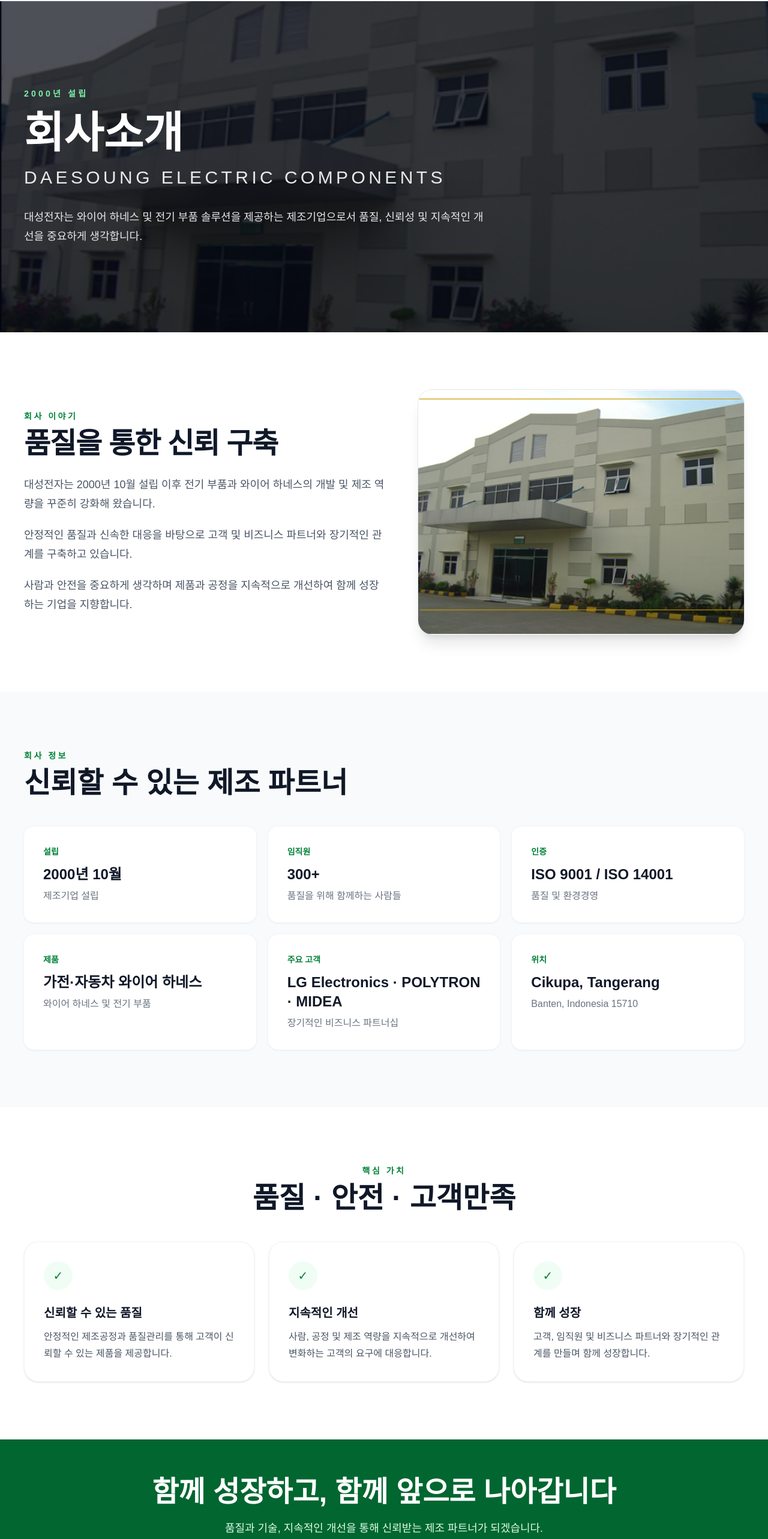
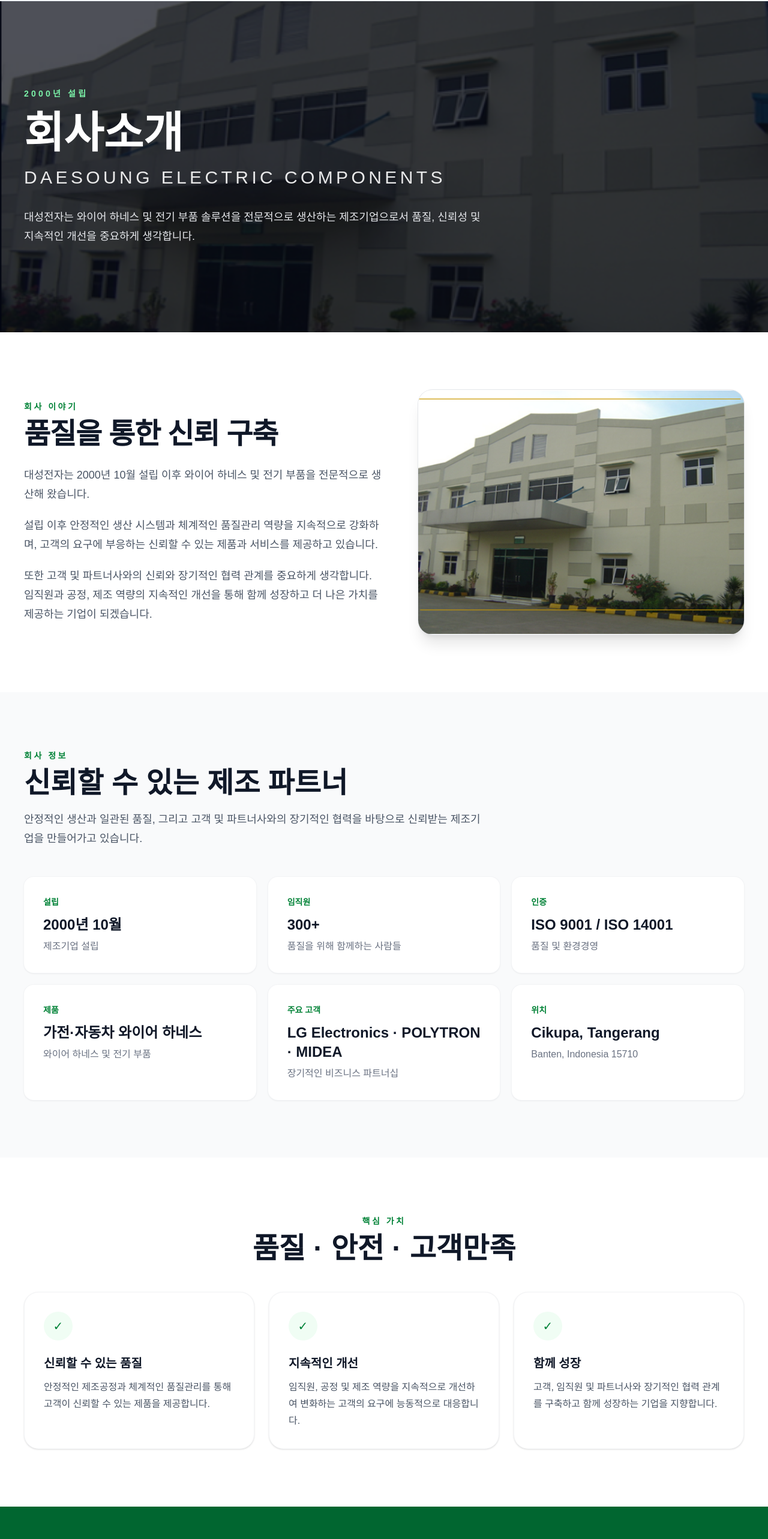
Before and after one commit to whatsupbro7/dsec-website, a Next.js app: page /ko/about in a window 1280 px wide. Shown: the part 96-2662 px from the top of the page at 60% size. Built offline with nearby package versions, Linux system fonts and the light colour scheme.

Commit message:
Refine Korean About Us company profile

```diff
--- a/app/ko/about/page.tsx
+++ b/app/ko/about/page.tsx
@@ -1,11 +1,66 @@
 export default function KoreanAbout() {
   return (
     <main className="bg-white text-slate-800">
-      <section className="relative overflow-hidden bg-gray-950 text-white"><img src="/images/factory.jpg" alt="대성전자 공장" className="absolute inset-0 h-full w-full object-cover" /><div className="absolute inset-0 bg-gray-950/70" /><div className="relative mx-auto max-w-7xl px-6 py-28 md:px-10 md:py-36"><p className="mb-5 text-sm font-semibold uppercase tracking-[0.3em] text-green-300">2000년 설립</p><h1 className="text-5xl font-bold md:text-7xl">회사소개</h1><p className="mt-5 text-xl font-light tracking-[0.18em] text-white/90 md:text-3xl">DAESOUNG ELECTRIC COMPONENTS</p><p className="mt-8 max-w-3xl text-base leading-8 text-gray-200 md:text-lg">대성전자는 와이어 하네스 및 전기 부품 솔루션을 제공하는 제조기업으로서 품질, 신뢰성 및 지속적인 개선을 중요하게 생각합니다.</p></div></section>
-      <section className="px-6 py-20 md:px-10 md:py-24"><div className="mx-auto grid max-w-7xl gap-14 md:grid-cols-[1.05fr_0.95fr] md:items-center"><div><p className="mb-3 text-sm font-semibold uppercase tracking-[0.25em] text-green-700">회사 이야기</p><h2 className="text-3xl font-bold tracking-tight text-gray-900 md:text-5xl">품질을 통한 신뢰 구축</h2><div className="mt-7 space-y-5 text-base leading-8 text-gray-600 md:text-lg"><p>대성전자는 2000년 10월 설립 이후 전기 부품과 와이어 하네스의 개발 및 제조 역량을 꾸준히 강화해 왔습니다.</p><p>안정적인 품질과 신속한 대응을 바탕으로 고객 및 비즈니스 파트너와 장기적인 관계를 구축하고 있습니다.</p><p>사람과 안전을 중요하게 생각하며 제품과 공정을 지속적으로 개선하여 함께 성장하는 기업을 지향합니다.</p></div></div><div className="overflow-hidden rounded-3xl shadow-xl ring-1 ring-gray-200"><img src="/images/factory.jpg" alt="대성전자 공장" className="aspect-[4/3] w-full object-cover" /></div></div></section>
-      <section className="bg-gray-50 px-6 py-20 md:px-10 md:py-24"><div className="mx-auto max-w-7xl"><p className="text-sm font-semibold uppercase tracking-[0.25em] text-green-700">회사 정보</p><h2 className="mt-3 text-3xl font-bold text-gray-900 md:text-5xl">신뢰할 수 있는 제조 파트너</h2><div className="mt-12 grid gap-5 sm:grid-cols-2 lg:grid-cols-3"><Info title="설립" value="2000년 10월" text="제조기업 설립" /><Info title="임직원" value="300+" text="품질을 위해 함께하는 사람들" /><Info title="인증" value="ISO 9001 / ISO 14001" text="품질 및 환경경영" /><Info title="제품" value="가전·자동차 와이어 하네스" text="와이어 하네스 및 전기 부품" /><Info title="주요 고객" value="LG Electronics · POLYTRON · MIDEA" text="장기적인 비즈니스 파트너십" /><Info title="위치" value="Cikupa, Tangerang" text="Banten, Indonesia 15710" /></div></div></section>
-      <section className="px-6 py-20 md:px-10 md:py-24"><div className="mx-auto max-w-7xl"><div className="mb-12 text-center"><p className="text-sm font-semibold uppercase tracking-[0.25em] text-green-700">핵심 가치</p><h2 className="mt-3 text-3xl font-bold text-gray-900 md:text-5xl">품질 · 안전 · 고객만족</h2></div><div className="grid gap-6 md:grid-cols-3"><Value title="신뢰할 수 있는 품질" text="안정적인 제조공정과 품질관리를 통해 고객이 신뢰할 수 있는 제품을 제공합니다." /><Value title="지속적인 개선" text="사람, 공정 및 제조 역량을 지속적으로 개선하여 변화하는 고객의 요구에 대응합니다." /><Value title="함께 성장" text="고객, 임직원 및 비즈니스 파트너와 장기적인 관계를 만들며 함께 성장합니다." /></div></div></section>
-      <section className="bg-green-800 px-6 py-16 text-center text-white"><h2 className="text-3xl font-bold md:text-5xl">함께 성장하고, 함께 앞으로 나아갑니다</h2><p className="mx-auto mt-5 max-w-2xl text-lg leading-8 text-green-100">품질과 기술, 지속적인 개선을 통해 신뢰받는 제조 파트너가 되겠습니다.</p><a href="/ko/contact" className="mt-8 inline-flex rounded-full bg-white px-7 py-3 font-semibold text-green-800">문의하기</a></section>
+      <section className="relative overflow-hidden bg-gray-950 text-white">
+        <img src="/images/factory.jpg" alt="대성전자 공장" className="absolute inset-0 h-full w-full object-cover" />
+        <div className="absolute inset-0 bg-gray-950/70" />
+        <div className="relative mx-auto max-w-7xl px-6 py-28 md:px-10 md:py-36">
+          <p className="mb-5 text-sm font-semibold uppercase tracking-[0.3em] text-green-300">2000년 설립</p>
+          <h1 className="text-5xl font-bold md:text-7xl">회사소개</h1>
+          <p className="mt-5 text-xl font-light tracking-[0.18em] text-white/90 md:text-3xl">DAESOUNG ELECTRIC COMPONENTS</p>
+          <p className="mt-8 max-w-3xl text-base leading-8 text-gray-200 md:text-lg">대성전자는 와이어 하네스 및 전기 부품 솔루션을 전문적으로 생산하는 제조기업으로서 품질, 신뢰성 및 지속적인 개선을 중요하게 생각합니다.</p>
+        </div>
+      </section>
+
+      <section className="px-6 py-20 md:px-10 md:py-24">
+        <div className="mx-auto grid max-w-7xl gap-14 md:grid-cols-[1.05fr_0.95fr] md:items-center">
+          <div>
+            <p className="mb-3 text-sm font-semibold uppercase tracking-[0.25em] text-green-700">회사 이야기</p>
+            <h2 className="text-3xl font-bold tracking-tight text-gray-900 md:text-5xl">품질을 통한 신뢰 구축</h2>
+            <div className="mt-7 space-y-5 text-base leading-8 text-gray-600 md:text-lg">
+              <p>대성전자는 2000년 10월 설립 이후 와이어 하네스 및 전기 부품을 전문적으로 생산해 왔습니다.</p>
+              <p>설립 이후 안정적인 생산 시스템과 체계적인 품질관리 역량을 지속적으로 강화하며, 고객의 요구에 부응하는 신뢰할 수 있는 제품과 서비스를 제공하고 있습니다.</p>
+              <p>또한 고객 및 파트너사와의 신뢰와 장기적인 협력 관계를 중요하게 생각합니다. 임직원과 공정, 제조 역량의 지속적인 개선을 통해 함께 성장하고 더 나은 가치를 제공하는 기업이 되겠습니다.</p>
+            </div>
+          </div>
+          <div className="overflow-hidden rounded-3xl shadow-xl ring-1 ring-gray-200"><img src="/images/factory.jpg" alt="대성전자 공장" className="aspect-[4/3] w-full object-cover" /></div>
+        </div>
+      </section>
+
+      <section className="bg-gray-50 px-6 py-20 md:px-10 md:py-24">
+        <div className="mx-auto max-w-7xl">
+          <div className="mb-12 max-w-3xl">
+            <p className="text-sm font-semibold uppercase tracking-[0.25em] text-green-700">회사 정보</p>
+            <h2 className="mt-3 text-3xl font-bold text-gray-900 md:text-5xl">신뢰할 수 있는 제조 파트너</h2>
+            <p className="mt-5 text-lg leading-8 text-gray-600">안정적인 생산과 일관된 품질, 그리고 고객 및 파트너사와의 장기적인 협력을 바탕으로 신뢰받는 제조기업을 만들어가고 있습니다.</p>
+          </div>
+          <div className="grid gap-5 sm:grid-cols-2 lg:grid-cols-3">
+            <Info title="설립" value="2000년 10월" text="제조기업 설립" />
+            <Info title="임직원" value="300+" text="품질을 위해 함께하는 사람들" />
+            <Info title="인증" value="ISO 9001 / ISO 14001" text="품질 및 환경경영" />
+            <Info title="제품" value="가전·자동차 와이어 하네스" text="와이어 하네스 및 전기 부품" />
+            <Info title="주요 고객" value="LG Electronics · POLYTRON · MIDEA" text="장기적인 비즈니스 파트너십" />
+            <Info title="위치" value="Cikupa, Tangerang" text="Banten, Indonesia 15710" />
+          </div>
+        </div>
+      </section>
+
+      <section className="px-6 py-20 md:px-10 md:py-24">
+        <div className="mx-auto max-w-7xl">
+          <div className="mb-12 text-center"><p className="text-sm font-semibold uppercase tracking-[0.25em] text-green-700">핵심 가치</p><h2 className="mt-3 text-3xl font-bold text-gray-900 md:text-5xl">품질 · 안전 · 고객만족</h2></div>
+          <div className="grid gap-6 md:grid-cols-3">
+            <Value title="신뢰할 수 있는 품질" text="안정적인 제조공정과 체계적인 품질관리를 통해 고객이 신뢰할 수 있는 제품을 제공합니다." />
+            <Value title="지속적인 개선" text="임직원, 공정 및 제조 역량을 지속적으로 개선하여 변화하는 고객의 요구에 능동적으로 대응합니다." />
+            <Value title="함께 성장" text="고객, 임직원 및 파트너사와 장기적인 협력 관계를 구축하고 함께 성장하는 기업을 지향합니다." />
+          </div>
+        </div>
+      </section>
+
+      <section className="bg-green-800 px-6 py-16 text-center text-white">
+        <h2 className="text-3xl font-bold md:text-5xl">함께 성장하고, 함께 앞으로 나아갑니다</h2>
+        <p className="mx-auto mt-5 max-w-2xl text-lg leading-8 text-green-100">품질과 기술, 지속적인 개선을 통해 고객과 파트너사가 신뢰할 수 있는 제조 파트너가 되겠습니다.</p>
+        <a href="/ko/contact" className="mt-8 inline-flex rounded-full bg-white px-7 py-3 font-semibold text-green-800 transition hover:bg-green-50">문의하기</a>
+      </section>
     </main>
   );
 }
```
